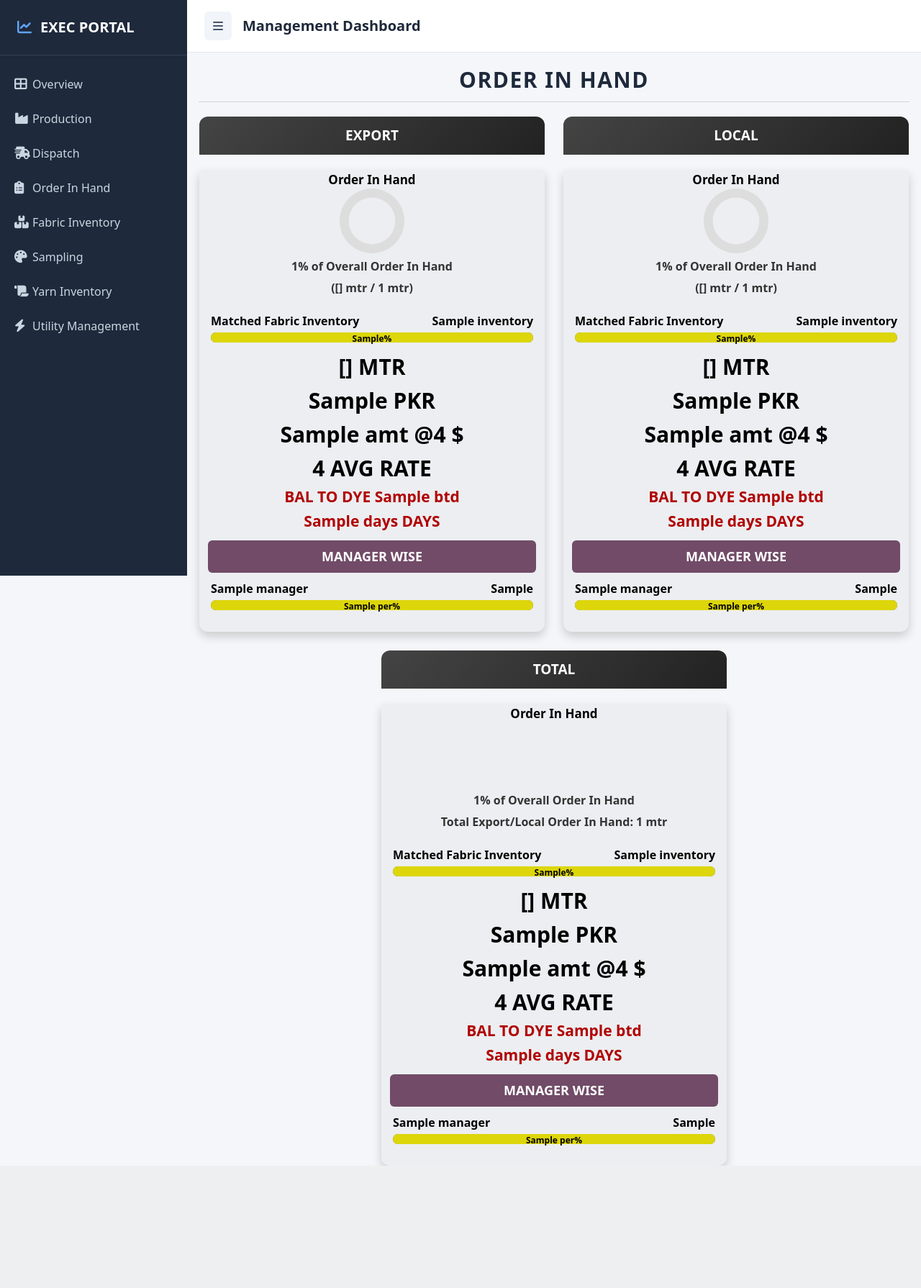
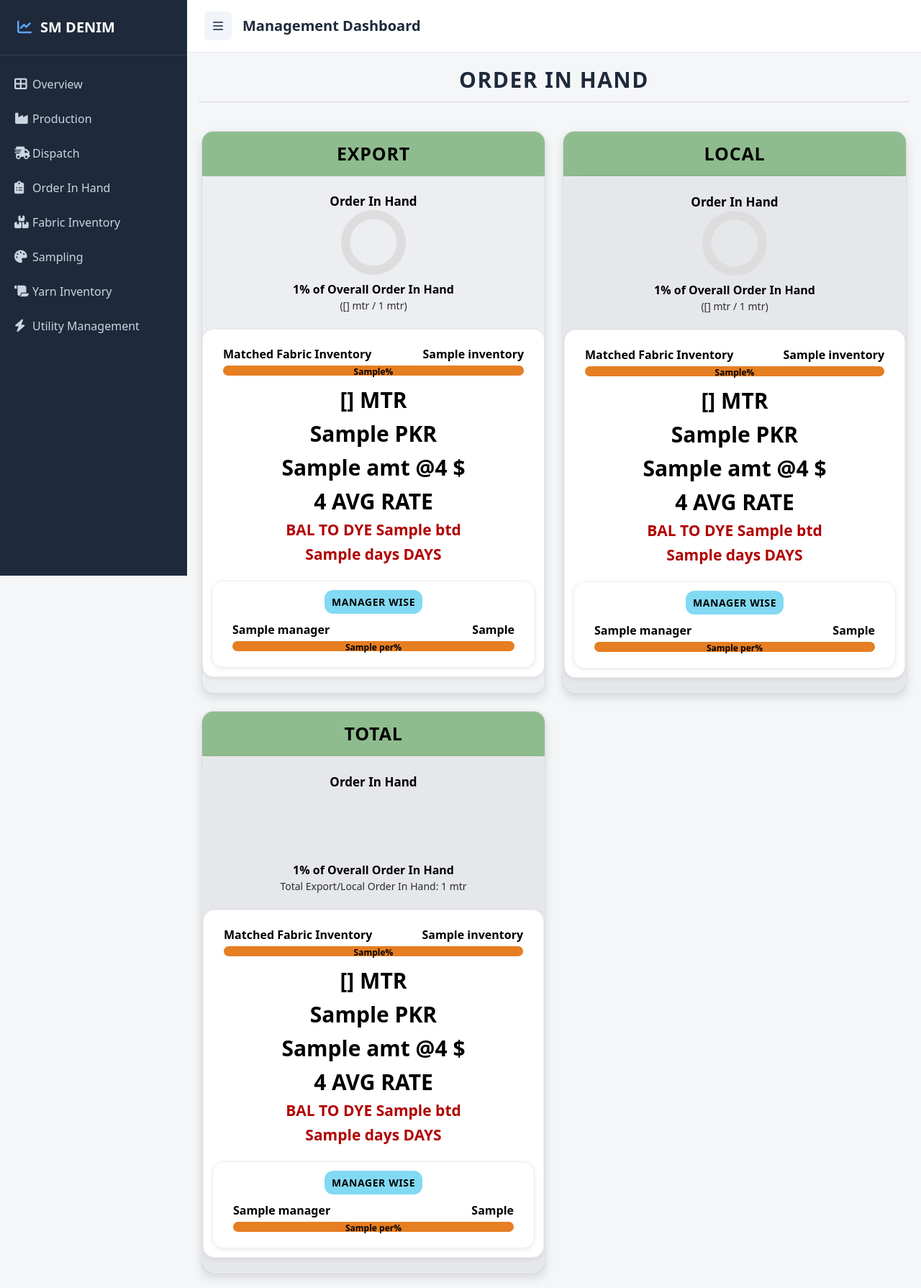
Before and after one commit to finnn3241-crypto/DJANGO-DASHBOARD, a Django app: template dashboard/templates/dashboard/OIH/order_in_hand.html in a window 1280 px wide. Shown: the whole page at 72% size. Before the commit the page ends 1620 px from the top, so only its background shows below. Run offline with Django 5.2, Linux system fonts and the light colour scheme; the template is opened without the code that fills it: most values are stand-ins (such as "Sample title", 1, 10 or a date in 2020); some libraries are stand-ins or nearby versions.

Commit message:
Completed Code

```diff
--- a/dashboard/templates/dashboard/OIH/order_in_hand.html
+++ b/dashboard/templates/dashboard/OIH/order_in_hand.html
@@ -4,20 +4,50 @@
 {% load humanize %}
 
 <style>
-body{background:#f4f6f9}
-.cards{display:flex;gap:26px;justify-content:center;flex-wrap:wrap}
 
-.export-card-wrapper{width:480px}
+body {
+    margin:0;
+    padding:0;
+    background:#f5f6f8;
+    font-family: 'IBM Plex Sans', system-ui, sans-serif;
+}
+
+.cards{
+    display:grid;
+    grid-template-columns: repeat(auto-fit, minmax(320px,1fr));
+    gap:24px;
+    padding:20px;
+    max-width:1400px;
+    margin:0 auto;
+}
+
+.export-card-wrapper{
+    background:#eceef1;
+    border-radius:16px;
+    box-shadow:0 6px 14px rgba(0,0,0,.12);
+    overflow:hidden;
+    border:1px solid #d8dbe0;
+    display:flex;
+    flex-direction:column;
+}
+
+
+
 .export-title{
-    background:linear-gradient(135deg,#444,#222);
-    color:#fff;font-weight:700;font-size:19px;
-    text-align:center;padding:12px 0;
-    border-radius:12px 12px 0 0;
+    background:#8fbc8f;
+    color:#000000;
+    text-align:center;
+    padding:12px;
+    font-weight:700;
+    font-size:25px;
+    letter-spacing:.8px;
+    text-transform:uppercase;
 }
 .cardInv{
-    background:#eceef1;border-radius:0 0 12px 12px;
+    background:#e5e7eb;border-radius:16px;
     box-shadow:0 6px 14px rgba(0,0,0,.18);
     padding-bottom:20px;
+    border: 1px solid #eee;
 }
 
 .chart-container{text-align:center;margin:22px 0}
@@ -29,21 +59,38 @@ body{background:#f4f6f9}
 }
 
 .chart-container b{font-size:17px}
-.stat-line{font-weight:600;margin-top:6px;color:#333}
+.stat-line{font-weight:700;margin-top:8px; font-size:16px;}
+.stat-line-second{color:#2d2d2d; font-size:14px;}
 
 .valueCell{font-size:30px;font-weight:700;text-align:center}
 .valueCelltxt{font-size:21px;font-weight:700;text-align:center;color:#b10000}
 
 .mgr-row{margin:10px 16px}
 .mgr-name{display:flex;justify-content:space-between;font-weight:600}
-.bar-outer{background:#777;border-radius:20px;height:14px;margin-top:4px}
+.bar-outer{background:#e5e7eb;border-radius:20px;height:14px;margin-top:4px}
 .bar-inner{height:14px;border-radius:20px;font-size:12px;font-weight:700;text-align:center}
 
 .cardHeader{
-    background:#714b67;color:white;font-weight:700;
-    font-size:18px;padding:9px;text-align:center;
-    border-radius:6px;margin:10px 12px
+    text-align: center;
+    font-weight: 800;
+    font-size: 14px;
+    padding: 6px 10px;
+    border-radius: 12px;
+    margin: 0 auto 10px;
+    width: max-content;
+    letter-spacing: .6px;
+    background: #82d9f3;
 }
+
+.sectionBox{
+    background:#fff;
+    border-radius:16px;
+    padding:12px;
+    margin-top:14px;
+    box-shadow:0 2px 6px rgba(0,0,0,.08);
+    border:1px solid #eee;
+}
+
 </style>
 
 <script src="https://cdn.tailwindcss.com"></script>
@@ -62,19 +109,20 @@ body{background:#f4f6f9}
 <!-- ================= EXPORT CARD ================= -->
 <div class="export-card-wrapper">
 <div class="export-title">EXPORT</div>
-<div class="cardInv">
-
+<div className="chart-section">
 <div class="chart-container">
 <b>Order In Hand</b>
 <canvas id="chartExport" width="90" height="90"></canvas>
 <div class="stat-line">{{ export.percentage }}% of Overall Order In Hand</div>
-<div class="stat-line">({{ export.curr_dispatch }} mtr / {{ export.total_plan }} mtr)</div>
+<div class="stat-line-second">({{ export.curr_dispatch }} mtr / {{ export.total_plan }} mtr)</div>
 </div>
+
+<div class="sectionBox">
 
 <div class="mgr-row">
 <div class="mgr-name">Matched Fabric Inventory <span>{{ export.inventory }}</span></div>
 <div class="bar-outer">
-<div class="bar-inner" style="width:{{ export.inv_per }}%;background:#ddd60a">{{ export.inv_per }}%</div>
+<div class="bar-inner" style="width:{{ export.inv_per }}%;background:#e67e22">{{ export.inv_per }}%</div>
 </div>
 </div>
 
@@ -87,17 +135,21 @@ body{background:#f4f6f9}
 <tr><td class="valueCelltxt">{{ export.days }} DAYS</td></tr>
 </table>
 
+<div class="sectionBox" style="margin-top:20px">
 <div class="cardHeader">MANAGER WISE</div>
 {% for m in export.managers %}
 <div class="mgr-row">
 <div class="mgr-name">{{ m.manager_name }} <span>{{ m.dispatch_exp }}</span></div>
 <div class="bar-outer">
-<div class="bar-inner" style="width:{{ m.per }}%;background:#ddd60a">{{ m.per }}%</div>
+<div class="bar-inner" style="width:{{ m.per }}%;background:#e67e22">{{ m.per }}%</div>
 </div>
 </div>
 {% endfor %}
+</div>
 
 </div>
+</div>
+
 </div>
 
 <!-- ================= LOCAL CARD ================= -->
@@ -109,13 +161,14 @@ body{background:#f4f6f9}
 <b>Order In Hand</b>
 <canvas id="chartLocal" width="90" height="90"></canvas>
 <div class="stat-line">{{ local.percentage }}% of Overall Order In Hand</div>
-<div class="stat-line">({{ local.curr_dispatch }} mtr / {{ local.total_plan }} mtr)</div>
+<div class="stat-line-second">({{ local.curr_dispatch }} mtr / {{ local.total_plan }} mtr)</div>
 </div>
 
+<div class="sectionBox">
 <div class="mgr-row">
 <div class="mgr-name">Matched Fabric Inventory <span>{{ local.inventory }}</span></div>
 <div class="bar-outer">
-<div class="bar-inner" style="width:{{ local.inv_per }}%;background:#ddd60a">{{ local.inv_per }}%</div>
+<div class="bar-inner" style="width:{{ local.inv_per }}%;background:#e67e22">{{ local.inv_per }}%</div>
 </div>
 </div>
 
@@ -128,16 +181,18 @@ body{background:#f4f6f9}
 <tr><td class="valueCelltxt">{{ local.days }} DAYS</td></tr>
 </table>
 
+<div class="sectionBox" style="margin-top:20px">
 <div class="cardHeader">MANAGER WISE</div>
 {% for m in local.managers %}
 <div class="mgr-row">
 <div class="mgr-name">{{ m.manager_name }} <span>{{ m.dispatch_exp }}</span></div>
 <div class="bar-outer">
-<div class="bar-inner" style="width:{{ m.per }}%;background:#ddd60a">{{ m.per }}%</div>
+<div class="bar-inner" style="width:{{ m.per }}%;background:#e67e22">{{ m.per }}%</div>
 </div>
 </div>
 {% endfor %}
-
+</div>
+</div>
 </div>
 </div>
 
@@ -150,13 +205,15 @@ body{background:#f4f6f9}
 <b>Order In Hand</b>
 <canvas id="chartTotal" width="90" height="90"></canvas>
 <div class="stat-line">{{ total.percentage }}% of Overall Order In Hand</div>
-<div class="stat-line">Total Export/Local Order In Hand: {{ total.total_plan }} mtr</div>
+<div class="stat-line-second">Total Export/Local Order In Hand: {{ total.total_plan }} mtr</div>
 </div>
+
+<div class="sectionBox">
 
 <div class="mgr-row">
 <div class="mgr-name">Matched Fabric Inventory <span>{{ total.inventory }}</span></div>
 <div class="bar-outer">
-<div class="bar-inner" style="width:{{ total.inv_per }}%;background:#ddd60a">{{ total.inv_per }}%</div>
+<div class="bar-inner" style="width:{{ total.inv_per }}%;background:#e67e22">{{ total.inv_per }}%</div>
 </div>
 </div>
 
@@ -169,19 +226,20 @@ body{background:#f4f6f9}
 <tr><td class="valueCelltxt">{{ total.days }} DAYS</td></tr>
 </table>
 
+<div class="sectionBox" style="margin-top:20px">
 <div class="cardHeader">MANAGER WISE</div>
 {% for m in total.managers %}
 <div class="mgr-row">
 <div class="mgr-name">{{ m.manager_name }} <span>{{ m.dispatch_exp }}</span></div>
 <div class="bar-outer">
-<div class="bar-inner" style="width:{{ m.per }}%;background:#ddd60a">{{ m.per }}%</div>
+<div class="bar-inner" style="width:{{ m.per }}%;background:#e67e22">{{ m.per }}%</div>
 </div>
 </div>
 {% endfor %}
-
 </div>
 </div>
-
+</div>
+</div>
 </div>
 
 <script>
--- a/dashboard/templates/dashboard/base.html
+++ b/dashboard/templates/dashboard/base.html
@@ -3,7 +3,7 @@
 <head>
     <meta charset="UTF-8">
     <meta name="viewport" content="width=device-width, initial-scale=1.0">
-    <title>Exec Portal</title>
+    <title>Management Dashboard</title>
     <script src="https://cdn.tailwindcss.com"></script>
     <link rel="stylesheet" href="https://cdnjs.cloudflare.com/ajax/libs/font-awesome/6.5.0/css/all.min.css">
 
@@ -74,7 +74,7 @@
     <aside class="sidebar" id="sidebar">
         <div class="p-6 text-xl font-bold border-b border-slate-700 flex items-center">
             <i class="fas fa-chart-line text-blue-400 mr-3"></i>
-            <span>EXEC PORTAL</span>
+            <span>SM DENIM</span>
         </div>
 
         <nav class="mt-4">
--- a/dashboard/templates/dashboard/yarn_inventory/yarn_kpis.html
+++ b/dashboard/templates/dashboard/yarn_inventory/yarn_kpis.html
@@ -1,3 +1,7 @@
+{% extends "dashboard/base.html" %}
+
+{% block content %}
+
 {% load humanize %}
 
 <style>
@@ -80,3 +84,4 @@
 </div>
 
 {% include "dashboard/yarn_inventory/yarn_card.html" %}
+{% endblock %}
```
Also changed, not shown: dashboard/templates/dashboard/mainPage/index.html (+23 -4 lines).
